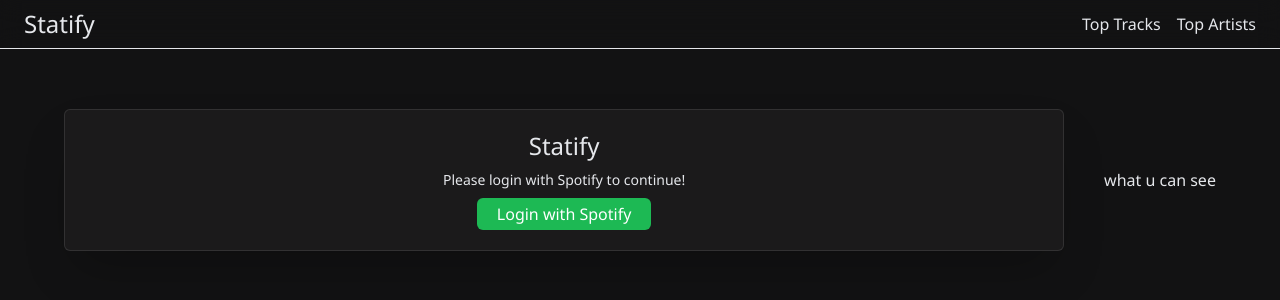
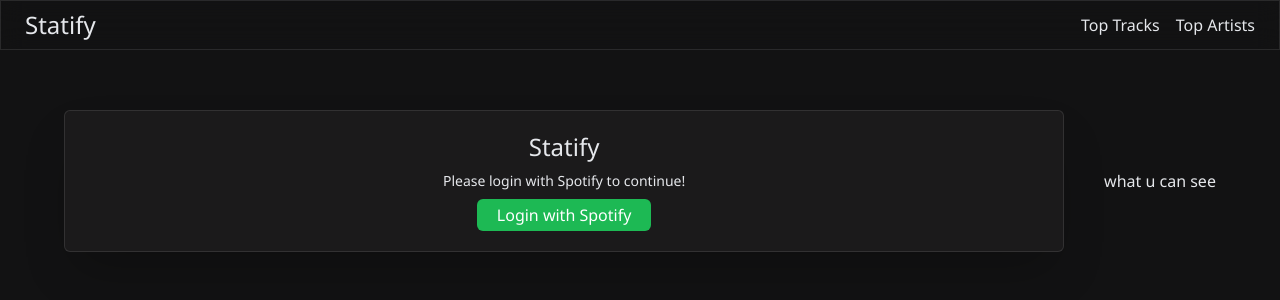
Before and after one commit to caffeinated01/Statify, a React (Vite) app: page / in a window 1280 px wide. Shown: the top 300 px of the page. Built offline with nearby package versions, Linux system fonts and the light colour scheme.

Commit message:
edit style for navbar

```diff
--- a/src/Components/Artists.jsx
+++ b/src/Components/Artists.jsx
@@ -23,7 +23,6 @@
             setArtistsJson(data.items)
         };
         fetchTopArtists();
-        console.log(JSON.stringify(artistsJSON, null, 2))
     }, []);
 
     // TODO: Add dropdown menu to change time range
@@ -32,11 +31,10 @@
         <>
             <div className="flex flex-col items-center justify-center gap-10 py-10">
                 <h1 className="text-2xl">Top Artists</h1>
-
                 <div className="flex flex-wrap items-center justify-center">
                     {artistsJSON.map((artist, index) => (
-                        <div className="mx-4 my-4 bg-bg-secondary relative flex flex-col items-center justify-center gap-2 rounded-md border-[1px] border-[#ffffff1a] px-5 py-5 shadow-2xl">
-                            <div key={artist.id}>
+                        <div key={index} className="mx-4 my-4 bg-bg-secondary relative flex flex-col items-center justify-center gap-2 rounded-md border-[1px] border-[#ffffff1a] px-5 py-5 shadow-2xl">
+                            <div>
                                 <div className="flex justify-between">
                                     <h1 className="py-1">{index+1}. {artist.name}</h1>
                                     <div className="hover:bg-slate-200 hover:text-black w-[23px] h-[23px] rounded-md pl-0.5 pt-[1px]">
--- a/src/Components/Header.jsx
+++ b/src/Components/Header.jsx
@@ -3,7 +3,7 @@
 
 function Header(){
     return(
-        <header className="backdrop-blur-md sticky top-0 flex-wrap z-[10] mx-auto flex w-full items-center justify-between border-b border-gray-200 px-6 py-2">
+        <header className="backdrop-blur-md sticky top-0 flex-wrap z-[10] mx-auto flex w-full items-center justify-between border-b border-[1px] border-[#ffffff1a] px-6 py-2">
             <Link className="text-2xl" to="/">Statify</Link>
             <Nav />
         </header>
```
